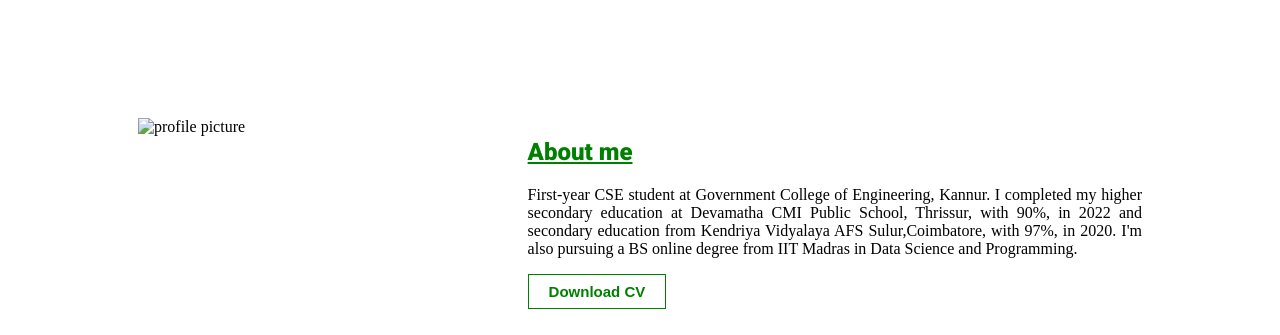
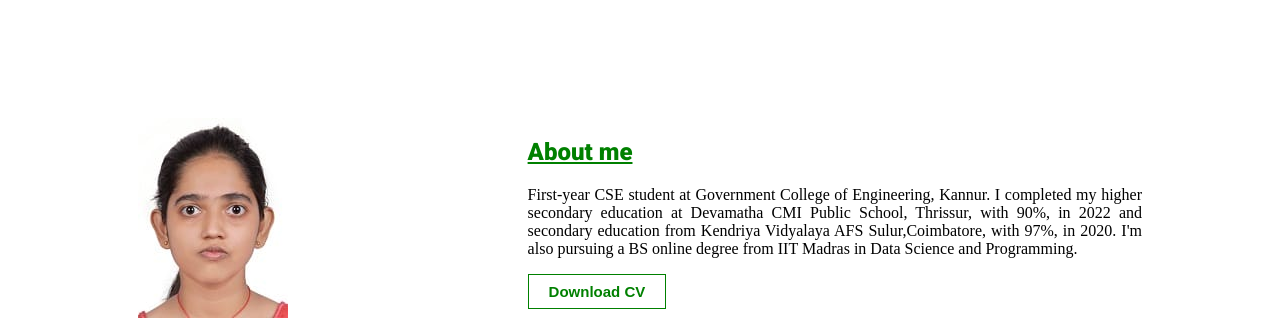
Before and after one commit to nakshathra2004/webproject, a plain HTML site: page index.html in a window 1280 px wide. Shown: the part 590-925 px from the top of the page. Drawn offline with Linux system fonts and the light colour scheme.

Commit message:
Update index.html

```diff
--- a/index.html
+++ b/index.html
@@ -50,7 +50,7 @@
     <section id="about">
         <div class="container">
             <div class="about-box1">
-                <img src="images\profile pic.jpg" alt="profile picture">
+                <img src="profile pic.jpg" alt="profile picture">
             </div>
             <div class="about-box2">
                 <h2><u>About me</u></h2>
```
